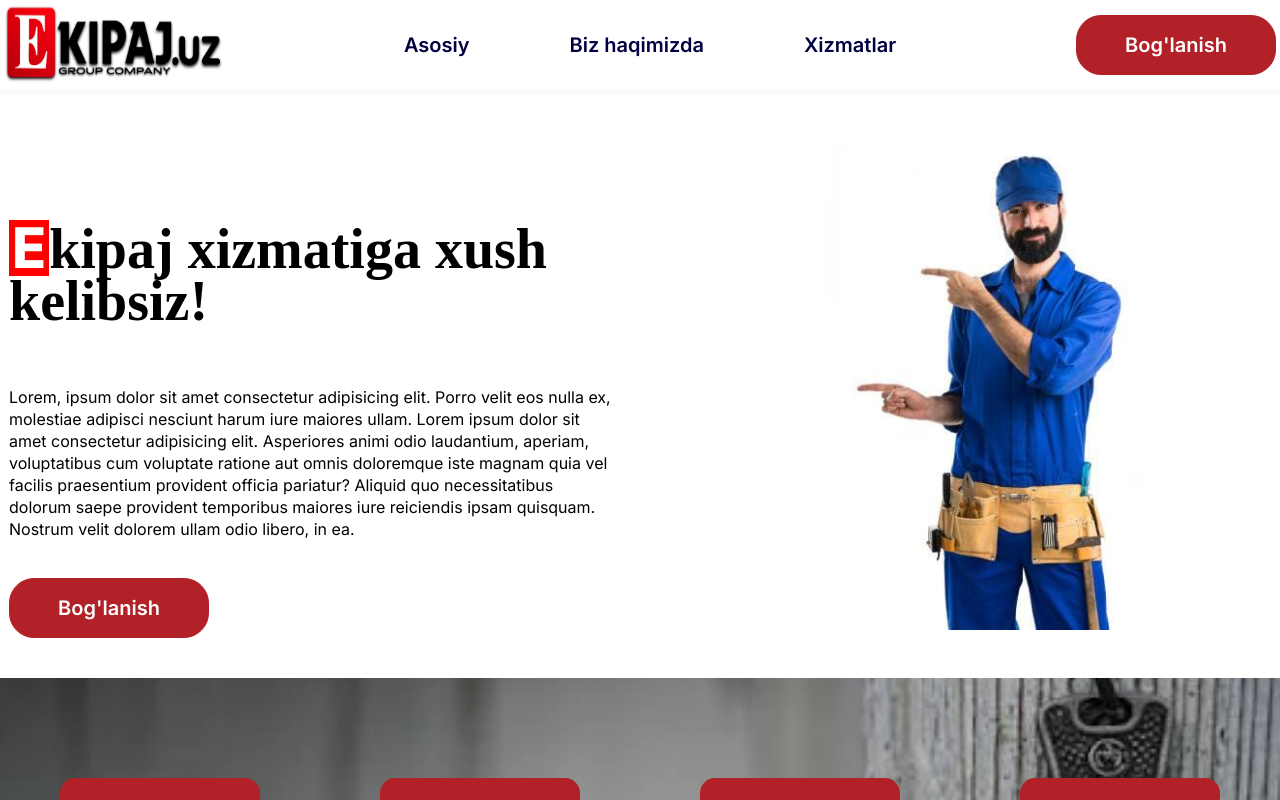
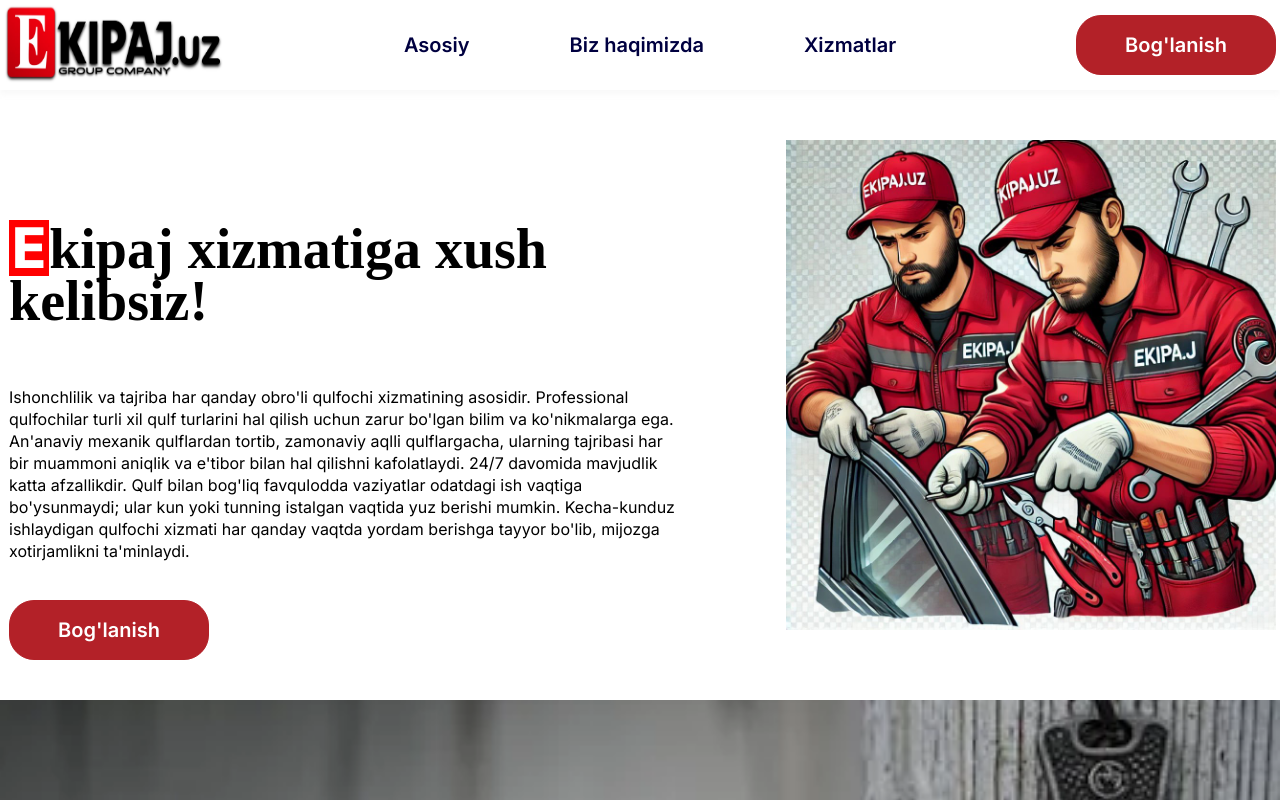
Before and after one commit to Sunnat0401/Ekipaj, a React (Vite) app: page / in a window 1280 px wide. Shown: the top 800 px of the page. Built offline with nearby package versions, Linux system fonts and the light colour scheme.

Commit message:
Add logo image

```diff
--- a/src/Page/Home/Home.jsx
+++ b/src/Page/Home/Home.jsx
@@ -10,7 +10,7 @@
           <h1 className='home-title'>
   <span className='home-subline'>E</span>kipaj xizmatiga xush kelibsiz!
 </h1>
-                <p className='home-subtitle'>Lorem, ipsum dolor sit amet consectetur adipisicing elit. Porro velit eos nulla ex, molestiae adipisci nesciunt harum iure maiores ullam. Lorem ipsum dolor sit amet consectetur adipisicing elit. Asperiores animi odio laudantium, aperiam, voluptatibus cum voluptate ratione aut omnis doloremque iste magnam quia vel facilis praesentium provident officia pariatur? Aliquid quo necessitatibus dolorum saepe provident temporibus maiores iure reiciendis ipsam quisquam. Nostrum velit dolorem ullam odio libero, in ea.</p>
+                <p className='home-subtitle'>Ishonchlilik va tajriba har qanday obro'li qulfochi xizmatining asosidir. Professional qulfochilar turli xil qulf turlarini hal qilish uchun zarur bo'lgan bilim va ko'nikmalarga ega. An'anaviy mexanik qulflardan tortib, zamonaviy aqlli qulflargacha, ularning tajribasi har bir muammoni aniqlik va e'tibor bilan hal qilishni kafolatlaydi. 24/7 davomida mavjudlik katta afzallikdir. Qulf bilan bog'liq favqulodda vaziyatlar odatdagi ish vaqtiga bo'ysunmaydi; ular kun yoki tunning istalgan vaqtida yuz berishi mumkin. Kecha-kunduz ishlaydigan qulfochi xizmati har qanday vaqtda yordam berishga tayyor bo'lib, mijozga xotirjamlikni ta'minlaydi.</p>
                 <button className='home-btn'><a href="#" className='home-anchor'>Bog'lanish</a></button>
           </div>
           <img className='home-Image' src={HomeImage} alt="image" />
--- a/src/assets/index.js
+++ b/src/assets/index.js
@@ -1,5 +1,5 @@
 export {default as Logo} from './ekipajj.jpg'
-export {default as HomeImage} from './homeImage.jpg'
+export {default as HomeImage} from './logotipe.jpg'
 export {default as AboutImage1} from './about1.png'
 export {default as AboutImage2} from './about2.png'
 export {default as AboutImage3} from './about3.png'
```
Also changed, not shown: src/assets/logotipe.jpg (added).
